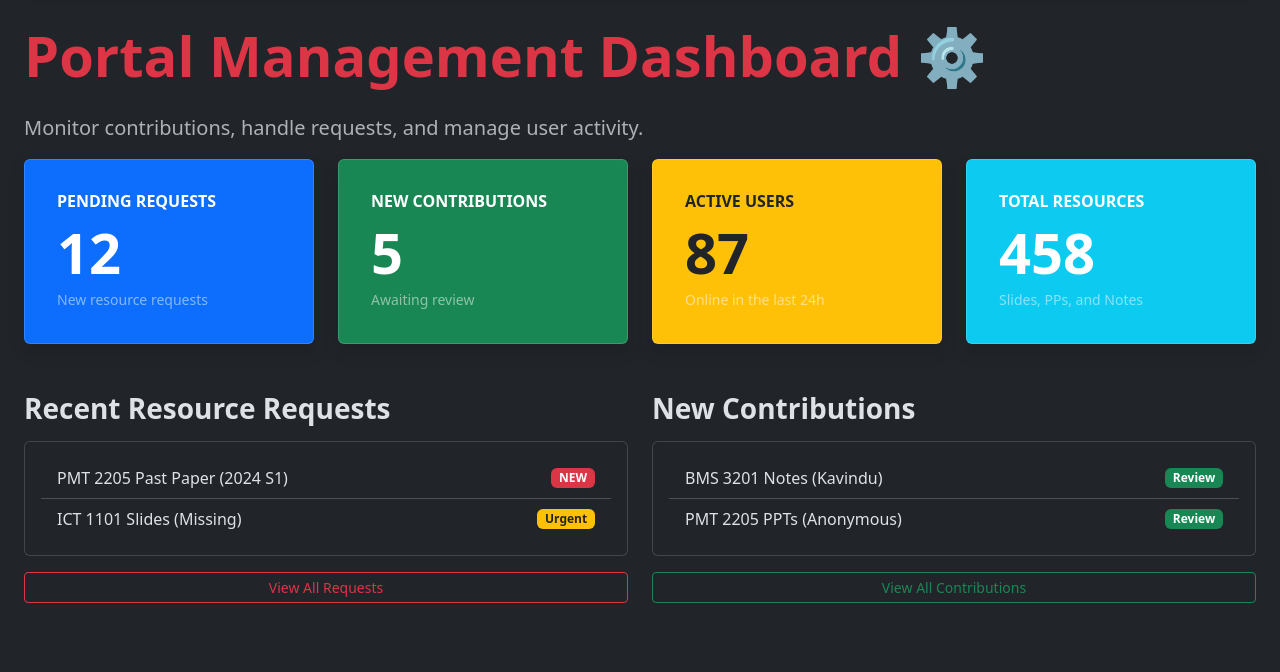
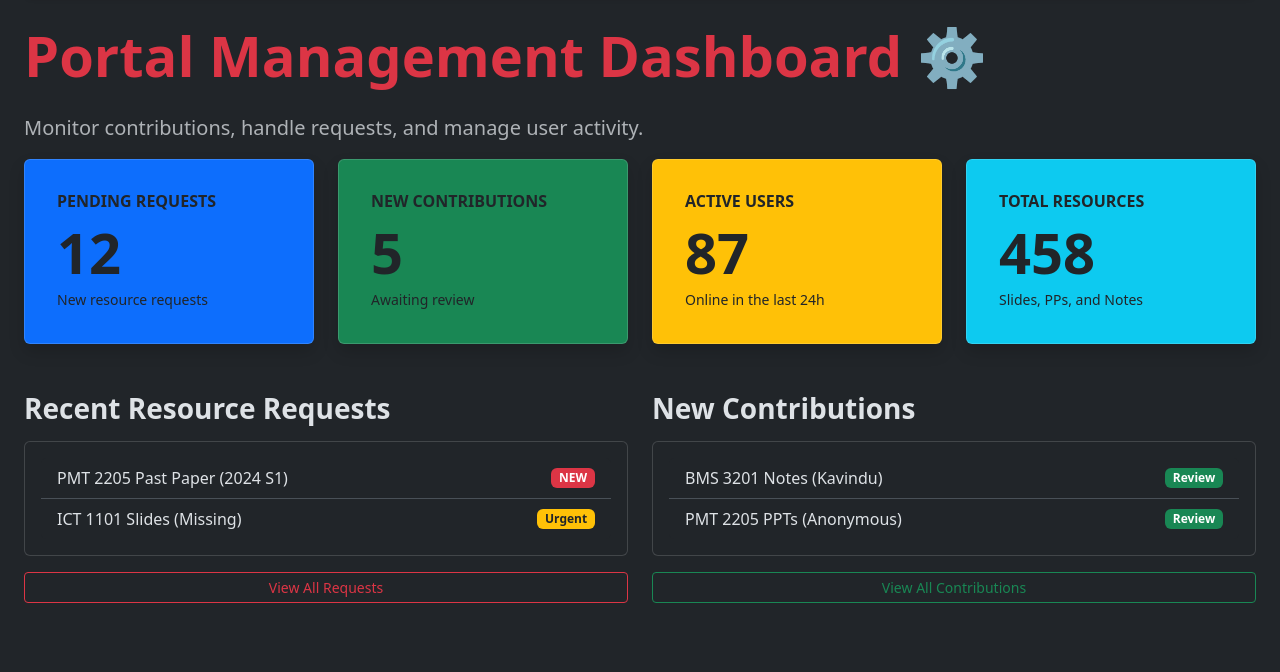
Before and after one commit to NetworkChukka/fas, a plain HTML site: page admin.html in a window 1280 px wide. Both pictures are taken after a click on the button "Toggle Dark Mode". Shown: the part 106-778 px from the top of the page. Drawn offline with nearby package versions, Linux system fonts and the light colour scheme.

Commit message:
update admin css

```diff
--- a/admin.html
+++ b/admin.html
@@ -22,6 +22,15 @@
 
         /* Specific override for dark theme on status cards */
         [data-bs-theme="dark"] .status-card.bg-warning {
+            color: #212529 !important; /* Ensure black text on yellow in dark mode */
+        }
+        [data-bs-theme="dark"] .status-card.bg-primary {
+            color: #212529 !important; /* Ensure black text on yellow in dark mode */
+        }
+        [data-bs-theme="dark"] .status-card.bg-info {
+            color: #212529 !important; /* Ensure black text on yellow in dark mode */
+        }
+        [data-bs-theme="dark"] .status-card.bg-success {
             color: #212529 !important; /* Ensure black text on yellow in dark mode */
         }
     </style>
@@ -59,7 +68,7 @@
                     <div class="card-body">
                         <h6 class="text-uppercase fw-bold">Pending Requests</h6>
                         <h2 class="display-4 fw-bold mb-0">12</h2>
-                        <small class="text-white-50">New resource requests</small>
+                        <small >New resource requests</small>
                     </div>
                 </div>
             </div>
@@ -68,7 +77,7 @@
                     <div class="card-body">
                         <h6 class="text-uppercase fw-bold">New Contributions</h6>
                         <h2 class="display-4 fw-bold mb-0">5</h2>
-                        <small class="text-white-50">Awaiting review</small>
+                        <small >Awaiting review</small>
                     </div>
                 </div>
             </div>
@@ -77,7 +86,7 @@
                     <div class="card-body">
                         <h6 class="text-uppercase fw-bold">Active Users</h6>
                         <h2 class="display-4 fw-bold mb-0">87</h2>
-                        <small class="text-white-50">Online in the last 24h</small>
+                        <small >Online in the last 24h</small>
                     </div>
                 </div>
             </div>
@@ -86,7 +95,7 @@
                     <div class="card-body">
                         <h6 class="text-uppercase fw-bold">Total Resources</h6>
                         <h2 class="display-4 fw-bold mb-0">458</h2>
-                        <small class="text-white-50">Slides, PPs, and Notes</small>
+                        <small >Slides, PPs, and Notes</small>
                     </div>
                 </div>
             </div>
```
